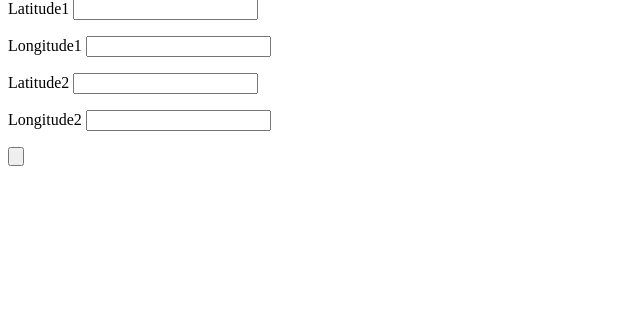
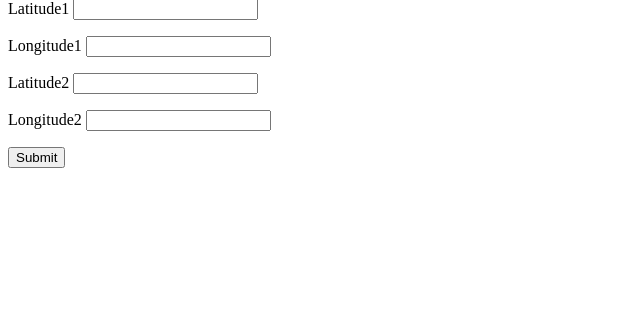
Before and after one commit to kaileen-silva-northwestern/myrepo434, a Flask app: page / in a window 1280 px wide. Shown: the part 230-564 px from the top of the page, without its empty margins (0-640 px from the left). Run offline with Flask 2, Linux system fonts and the light colour scheme.

Commit message:
Update home.html

```diff
--- a/templates/home.html
+++ b/templates/home.html
@@ -6,10 +6,11 @@
   Statue of Liberty: ( 40.689247, -74.044502 ) <br>
   Metropolitan Museum of Art: ( 40.779434, -73.963402 ) <br>
   Times Square: ( 40.758896,-73.985130 ) </h5>
+
 <form action="/data" method = "POST">
     <p>Latitude1 <input type = "text" name = "Latitude1" /></p>
     <p>Longitude1 <input type = "text" name = "Longitude1" /></p>
     <p>Latitude2 <input type = "text" name = "Latitude2" /></p>
     <p>Longitude2 <input type = "text" name = "Longitude2" /></p>
-    <p><button type = "submit" value = "Submit" /></p>
+    <p><input type = "submit" value = "Submit" /></p>
 </form>
```
